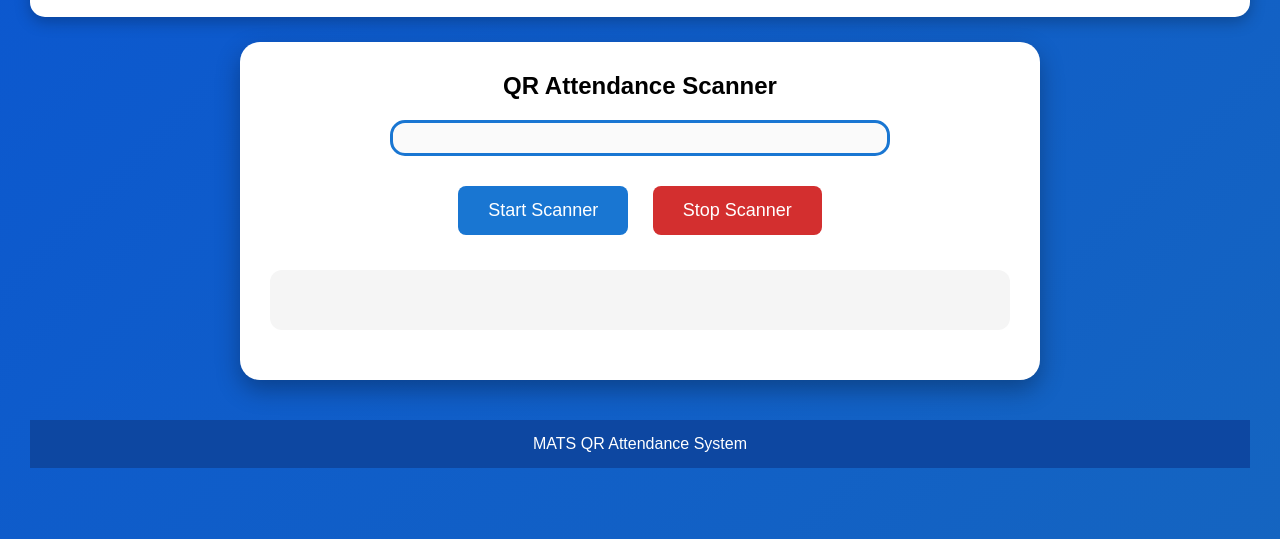
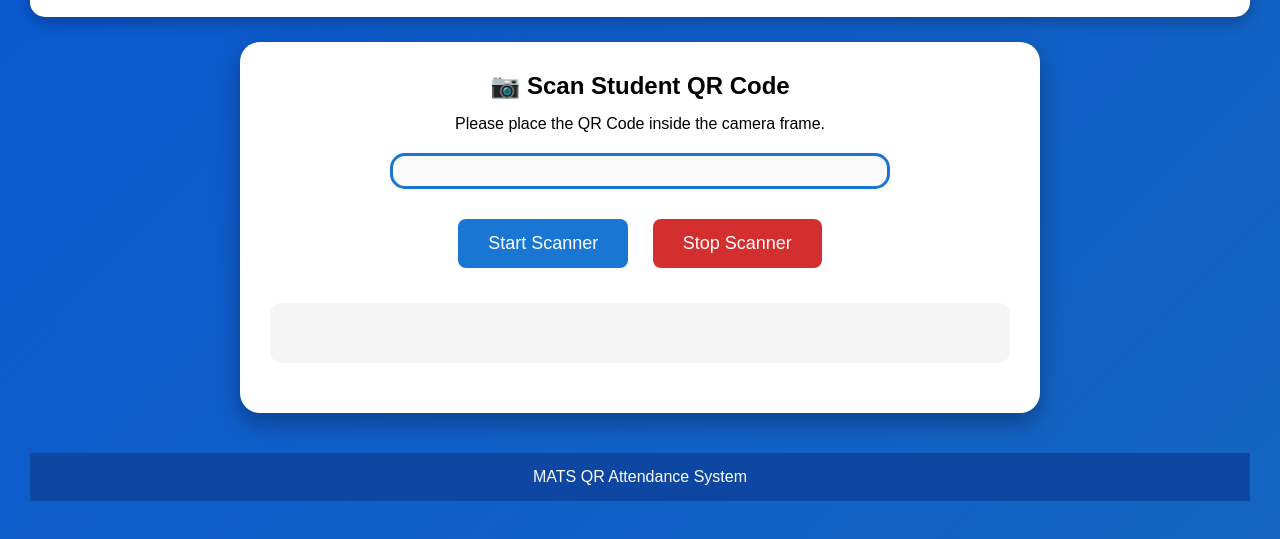
Before and after one commit to valjimpacatang1105cdcpa-bit/mats-rotc-attendance, a plain HTML site: page index.html in a window 1280 px wide. Shown: the part 183-722 px from the top of the page. Drawn offline with Linux system fonts and the light colour scheme.

Commit message:
Update index.html

```diff
--- a/index.html
+++ b/index.html
@@ -157,8 +157,8 @@ color:white;
 
 <div class="container">
 
-<h2>QR Attendance Scanner</h2>
-
+<h2>📷 Scan Student QR Code</h2>
+<p>Please place the QR Code inside the camera frame.</p>
 <div id="reader"></div>
 
 <button id="startBtn">
```
